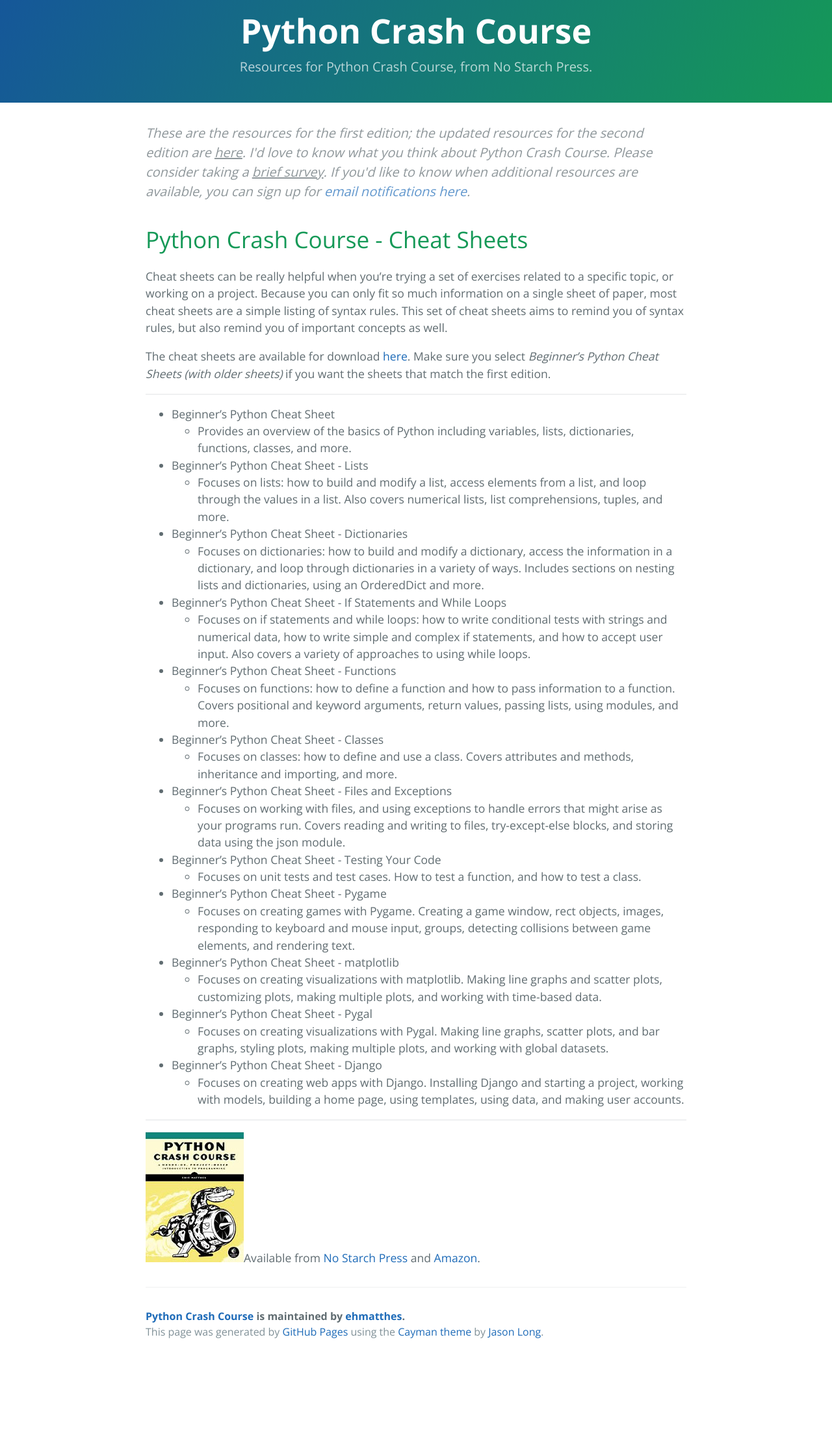
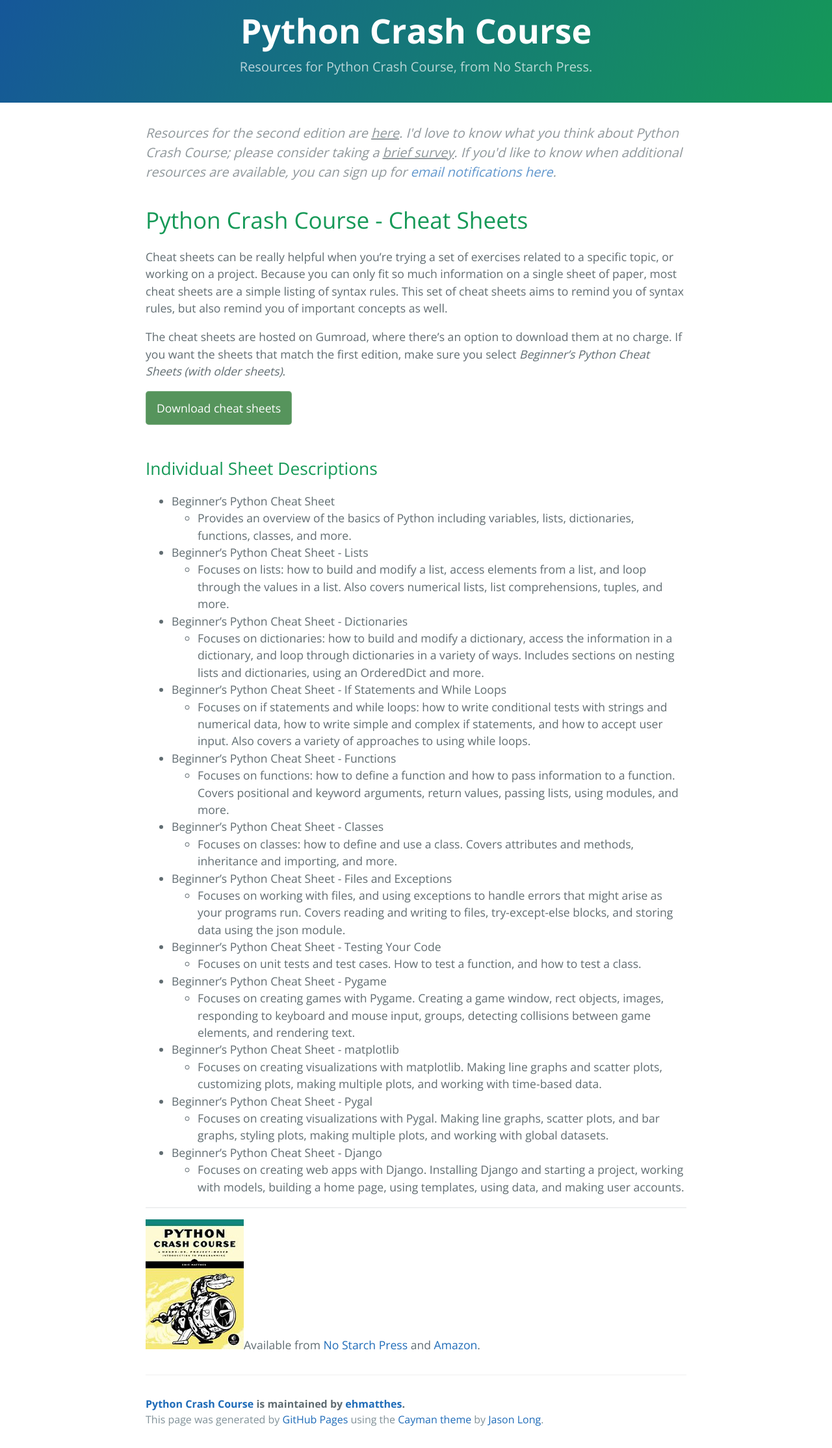
Before and after one commit to ehmatthes/pcc, a Jekyll site: the page built from cheatsheets/README.md, in a window 1280 px wide. Shown: the whole page at 65% size. Built offline with Jekyll 4.4.1, drawn with Linux system fonts in a browser that asks for light colours; before the commit the page ends 2094 px from its top, so only the background shows below that.

Commit message:
Updated cheat sheets to point to Gumroad hosted sheets.

```diff
--- a/_layouts/default.html
+++ b/_layouts/default.html
@@ -30,7 +30,7 @@
     </section>
 
     <section class="main-content">
-      <p class="project-tagline project-tagline-subpages survey-link">These are the resources for the first edition; the updated resources for the second edition are <a href="https://ehmatthes.github.io/pcc_2e/" class="link-no-style"><u>here</u></a>. I'd love to know what you think about Python Crash Course. Please consider taking a <a href="https://docs.google.com/forms/d/e/1FAIpQLSez7B3mKB9hmOKoiE7LS5ZmpaWME_KNOiLsznH4zb0UtSoxsA/viewform?usp=sf_link" class="link-no-style"><u>brief survey</u></a>. If you'd like to know when additional resources are available, you can sign up for <a href="https://emailoctopus.com/lists/95c27296-f1d4-11e9-be00-06b4694bee2a/forms/subscribe">email notifications here</a>.</p>
+      <p class="project-tagline project-tagline-subpages survey-link">Resources for the second edition are <a href="https://ehmatthes.github.io/pcc_2e/" class="link-no-style"><u>here</u></a>. I'd love to know what you think about Python Crash Course; please consider taking a <a href="https://docs.google.com/forms/d/e/1FAIpQLSez7B3mKB9hmOKoiE7LS5ZmpaWME_KNOiLsznH4zb0UtSoxsA/viewform?usp=sf_link" class="link-no-style"><u>brief survey</u></a>. If you'd like to know when additional resources are available, you can sign up for <a href="https://emailoctopus.com/lists/95c27296-f1d4-11e9-be00-06b4694bee2a/forms/subscribe">email notifications here</a>.</p>
       <h1>
 <a id="python-crash-course" class="anchor" href="#python-crash-course" aria-hidden="true"><span aria-hidden="true" class="octicon octicon-link"></span></a>{{ page.title }}</h1>
 
--- a/_layouts/home_page.html
+++ b/_layouts/home_page.html
@@ -35,7 +35,7 @@
     </section>
 
     <section class="main-content">
-      <p class="project-tagline project-tagline-subpages survey-link">These are the resources for the first edition; the updated resources for the second edition are <a href="https://ehmatthes.github.io/pcc_2e/" class="link-no-style"><u>here</u></a>. I'd love to know what you think about Python Crash Course; please consider taking a <a href="https://docs.google.com/forms/d/e/1FAIpQLSez7B3mKB9hmOKoiE7LS5ZmpaWME_KNOiLsznH4zb0UtSoxsA/viewform?usp=sf_link" class="link-no-style"><u>brief survey</u></a>. If you'd like to know when additional resources are available, you can sign up for <a href="https://emailoctopus.com/lists/95c27296-f1d4-11e9-be00-06b4694bee2a/forms/subscribe">email notifications here</a>.</p>
+      <p class="project-tagline project-tagline-subpages survey-link">Resources for the second edition are <a href="https://ehmatthes.github.io/pcc_2e/" class="link-no-style"><u>here</u></a>. I'd love to know what you think about Python Crash Course; please consider taking a <a href="https://docs.google.com/forms/d/e/1FAIpQLSez7B3mKB9hmOKoiE7LS5ZmpaWME_KNOiLsznH4zb0UtSoxsA/viewform?usp=sf_link" class="link-no-style"><u>brief survey</u></a>. If you'd like to know when additional resources are available, you can sign up for <a href="https://emailoctopus.com/lists/95c27296-f1d4-11e9-be00-06b4694bee2a/forms/subscribe">email notifications here</a>.</p>
       <h1>
 <a id="python-crash-course" class="anchor" href="#python-crash-course" aria-hidden="true"><span aria-hidden="true" class="octicon octicon-link"></span></a>{{ page.title }}</h1>
 
--- a/cheatsheets/README.md
+++ b/cheatsheets/README.md
@@ -6,9 +6,12 @@
 Cheat sheets can be really helpful when you're trying a set of exercises related to a specific topic, or working on a project.
 Because you can only fit so much information on a single sheet of paper, most cheat sheets are a simple listing of syntax rules. This set of cheat sheets aims to remind you of syntax rules, but also remind you of important concepts as well.
 
-The cheat sheets are available for download [here](https://gumroad.com/l/python-cheat-sheets). Make sure you select *Beginner's Python Cheat Sheets (with older sheets)* if you want the sheets that match the first edition.
+The cheat sheets are hosted on Gumroad, where there's an option to download them at no charge. If you want the sheets that match the first edition, make sure you select *Beginner's Python Cheat Sheets (with older sheets)*.
 
-- - -
+<a href="https://gum.co/python-cheat-sheets" class="btn cheat-sheet-button">Download cheat sheets</a>
+
+Individual Sheet Descriptions
+---
 
 - Beginner's Python Cheat Sheet
     - Provides an overview of the basics of Python including variables, lists, dictionaries, functions, classes, and more.
--- a/stylesheets/my_styles.css
+++ b/stylesheets/my_styles.css
@@ -22,3 +22,16 @@
 .survey-link {
     font-style: italic;
 }
+
+
+.cheat-sheet-button {
+    background-color: #56945c;
+    color: white;
+    margin-bottom 8px;
+}
+
+.cheat-sheet-button:hover {
+    background-color: #56945c;
+    color: white;
+    margin-bottom 8px;
+}
```
